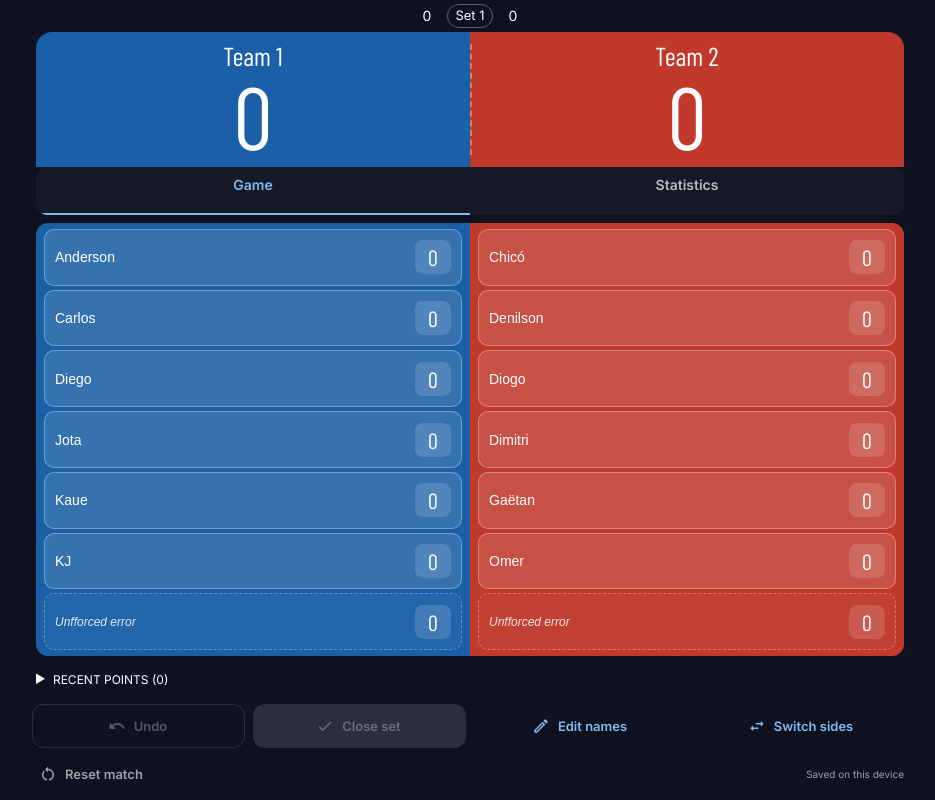
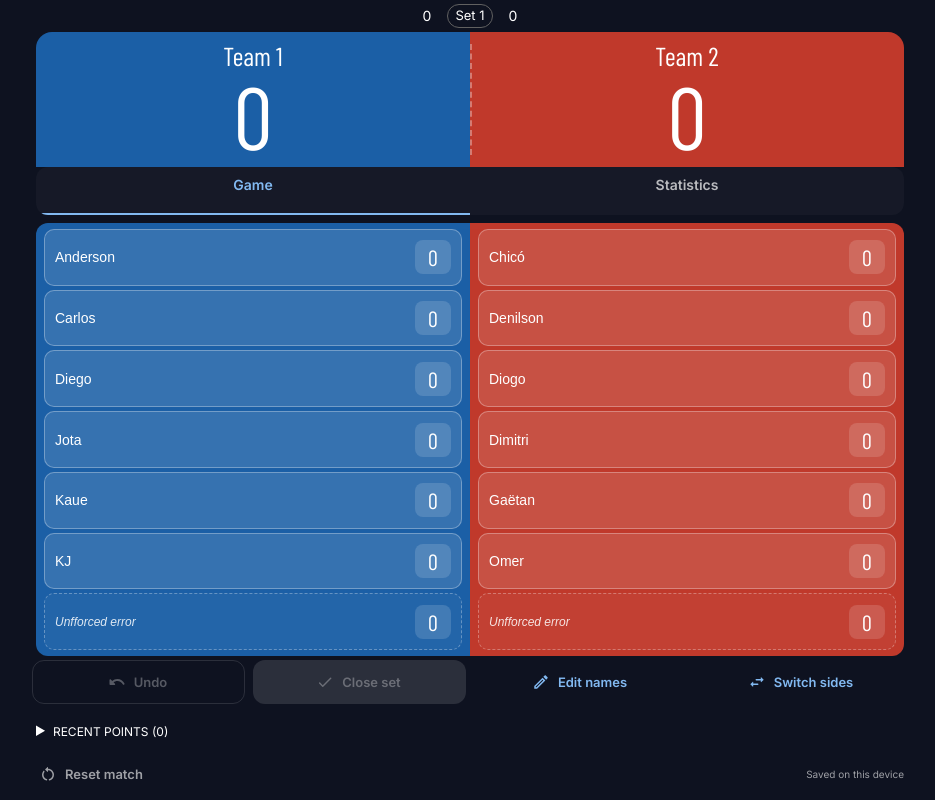
Before and after one commit to diogobas/volleyball_scoreboard, a React (Vite) app: page / in a window 1280 px wide. Shown: the whole page, without its empty margins (170-1105 px from the left). Built offline with nearby package versions, Linux system fonts and the light colour scheme.

Commit message:
Place match controls above recent points

```diff
--- a/src/App.jsx
+++ b/src/App.jsx
@@ -56,18 +56,6 @@ export default function App() {
       {tab === 0 && <>
         <Box className="rosters">{teamOrder.map(id => <Roster key={id} id={id} team={state.teams[id]}
           onPoint={(team, playerId) => dispatch({ type: 'point', team, playerId })} />)}</Box>
-        <Box component="details" className="log-wrap">
-          <Box component="summary"><Typography component="span" variant="overline" color="text.secondary">Recent points ({state.log.length})</Typography></Box>
-          <Box className="log-list">
-            {state.log.length === 0 ? <Typography variant="body2" color="text.secondary" sx={{ py: 1 }}>No points scored yet. Tap a player to start.</Typography>
-              : state.log.slice(-40).reverse().map((entry, i) => <Paper key={state.log.length - i} className="log-item" elevation={0}>
-                <Typography variant="body2">{entry.type === 'set'
-                  ? `Set ${entry.setNumber} · ${entry.teamAName} ${entry.scoreA} × ${entry.scoreB} ${entry.teamBName}`
-                  : `${entry.teamName} · ${entry.playerId === 'err' ? 'Unfforced error' : entry.playerName}`}</Typography>
-                {entry.type === 'point' && <Typography variant="body2" color="text.secondary">+1</Typography>}
-              </Paper>)}
-          </Box>
-        </Box>
       </>}
     </Box>
     <Box role="tabpanel" id="stats-panel" aria-labelledby="stats-tab" hidden={tab !== 1}>
@@ -84,6 +72,18 @@ export default function App() {
       <Button size="small" startIcon={<SwapHorizRounded />} aria-pressed={state.sidesSwapped}
         onClick={() => dispatch({ type: 'switchSides' })}>Switch sides</Button>
     </Box>
+    {tab === 0 && <Box component="details" className="log-wrap">
+      <Box component="summary"><Typography component="span" variant="overline" color="text.secondary">Recent points ({state.log.length})</Typography></Box>
+      <Box className="log-list">
+        {state.log.length === 0 ? <Typography variant="body2" color="text.secondary" sx={{ py: 1 }}>No points scored yet. Tap a player to start.</Typography>
+          : state.log.slice(-40).reverse().map((entry, i) => <Paper key={state.log.length - i} className="log-item" elevation={0}>
+            <Typography variant="body2">{entry.type === 'set'
+              ? `Set ${entry.setNumber} · ${entry.teamAName} ${entry.scoreA} × ${entry.scoreB} ${entry.teamBName}`
+              : `${entry.teamName} · ${entry.playerId === 'err' ? 'Unfforced error' : entry.playerName}`}</Typography>
+            {entry.type === 'point' && <Typography variant="body2" color="text.secondary">+1</Typography>}
+          </Paper>)}
+      </Box>
+    </Box>}
     <Box component="footer" className="footer">
       <Button color="inherit" size="small" startIcon={<RestartAltRounded />} onClick={() => setConfirmation('reset')}>Reset match</Button>
       <Typography variant="caption" color="text.secondary">{saved ? 'Saved on this device' : storageWarning ? 'Local saving unavailable' : 'Saving…'}</Typography>
```
